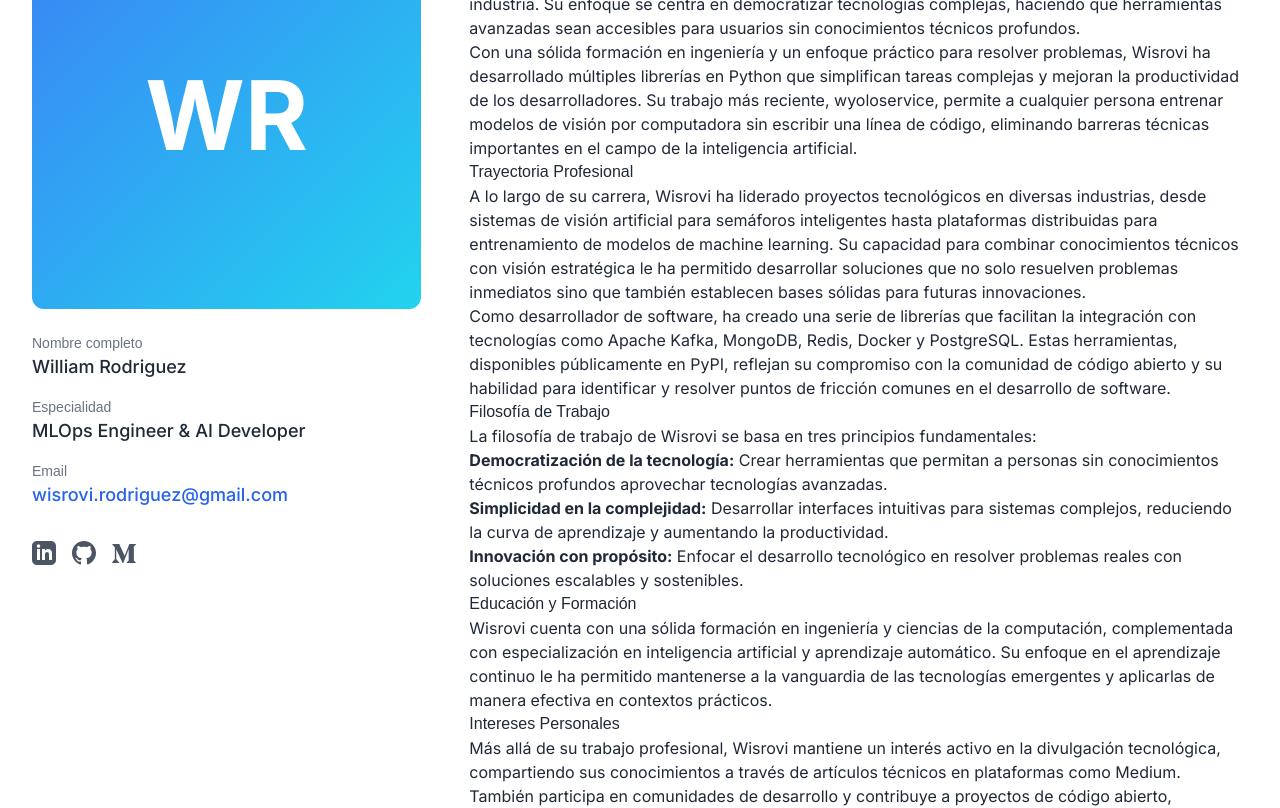
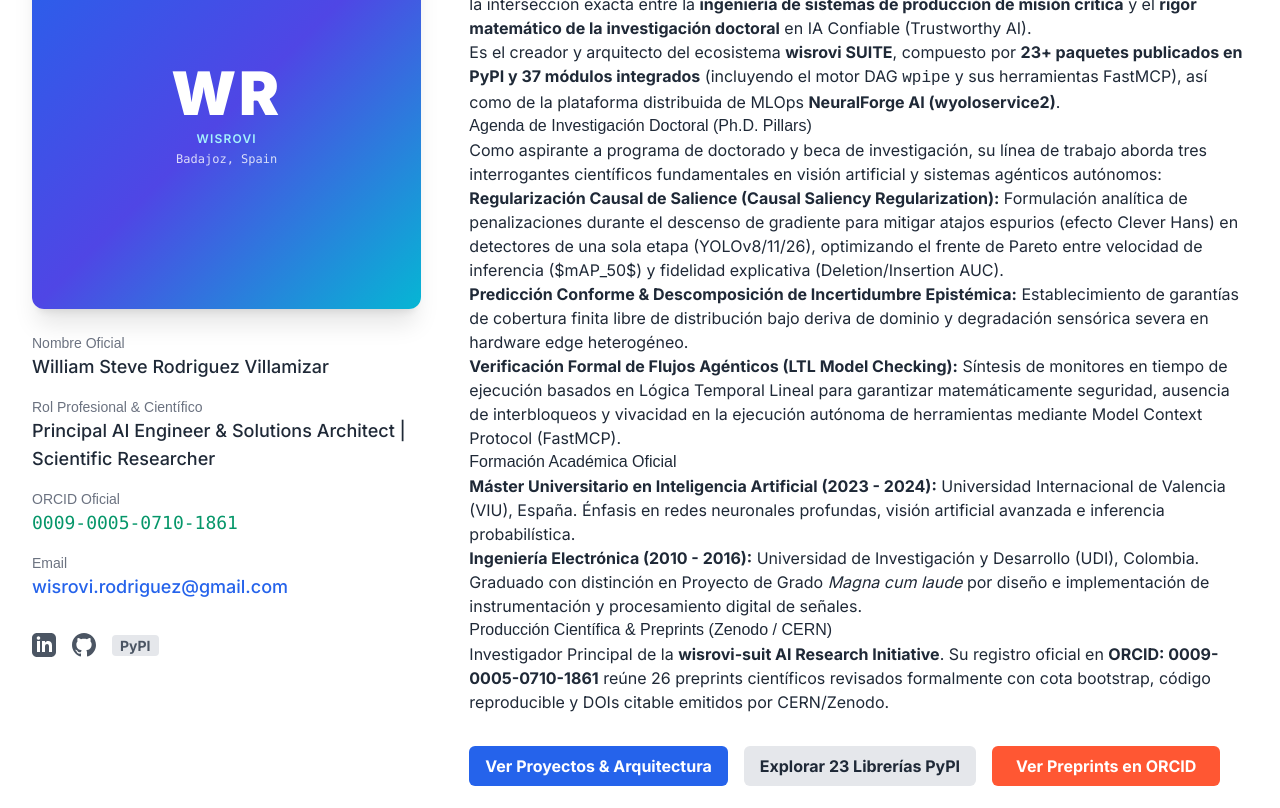
Before and after one commit to wisrovi/portfolio-wisrovi, a Next.js app: page /about in a window 1280 px wide. Shown: the part 360-1168 px from the top of the page. Built offline with nearby package versions, Linux system fonts and the light colour scheme.

Commit message:
feat(about): align profile with 3 doctoral research pillars and academic credentials

```diff
--- a/src/app/about/page.tsx
+++ b/src/app/about/page.tsx
@@ -8,26 +8,42 @@
       <section className="py-16 bg-white dark:bg-gray-900">
         <div className="max-w-7xl mx-auto px-4 sm:px-6 lg:px-8">
           <h1 className="text-4xl font-bold mb-8 text-center text-gray-800 dark:text-gray-200">
-            Sobre Wisrovi Rodriguez
+            Sobre William Steve Rodriguez (wisrovi)
           </h1>
 
           {/* Profile Section */}
           <div className="flex flex-col md:flex-row gap-12 mb-16">
             <div className="md:w-1/3">
               <div className="sticky top-24">
-                <div className="w-full aspect-square rounded-xl overflow-hidden bg-gradient-to-br from-blue-500 to-cyan-400 flex items-center justify-center mb-6">
-                  <span className="text-8xl font-bold text-white">WR</span>
+                <div className="w-full aspect-square rounded-xl overflow-hidden bg-gradient-to-br from-blue-600 via-indigo-600 to-cyan-500 flex flex-col items-center justify-center mb-6 shadow-xl p-6 text-center text-white">
+                  <span className="text-6xl font-black tracking-wider">WR</span>
+                  <span className="text-xs uppercase tracking-widest text-cyan-200 font-semibold mt-2">wisrovi</span>
+                  <span className="text-xs text-white/80 font-mono mt-1">Badajoz, Spain</span>
                 </div>
 
                 <div className="space-y-4">
                   <div>
-                    <h3 className="text-sm font-medium text-gray-500 dark:text-gray-400">Nombre completo</h3>
-                    <p className="text-lg font-medium text-gray-800 dark:text-gray-200">William Rodriguez</p>
+                    <h3 className="text-sm font-medium text-gray-500 dark:text-gray-400">Nombre Oficial</h3>
+                    <p className="text-lg font-medium text-gray-800 dark:text-gray-200">William Steve Rodriguez Villamizar</p>
                   </div>
 
                   <div>
-                    <h3 className="text-sm font-medium text-gray-500 dark:text-gray-400">Especialidad</h3>
-                    <p className="text-lg font-medium text-gray-800 dark:text-gray-200">MLOps Engineer & AI Developer</p>
+                    <h3 className="text-sm font-medium text-gray-500 dark:text-gray-400">Rol Profesional & Científico</h3>
+                    <p className="text-lg font-medium text-gray-800 dark:text-gray-200">
+                      Principal AI Engineer & Solutions Architect | Scientific Researcher
+                    </p>
+                  </div>
+
+                  <div>
+                    <h3 className="text-sm font-medium text-gray-500 dark:text-gray-400">ORCID Oficial</h3>
+                    <a
+                      href="https://orcid.org/0009-0005-0710-1861"
+                      target="_blank"
+                      rel="noopener noreferrer"
+                      className="text-lg font-medium text-emerald-600 dark:text-emerald-400 hover:underline font-mono"
+                    >
+                      0009-0005-0710-1861
+                    </a>
                   </div>
 
                   <div>
@@ -44,6 +60,7 @@
                         target="_blank"
                         rel="noopener noreferrer"
                         className="text-gray-600 dark:text-gray-400 hover:text-blue-600 dark:hover:text-blue-400 transition-colors"
+                        title="LinkedIn"
                       >
                         <svg xmlns="http://www.w3.org/2000/svg" className="h-6 w-6" fill="currentColor" viewBox="0 0 24 24">
                           <path d="M19 0h-14c-2.761 0-5 2.239-5 5v14c0 2.761 2.239 5 5 5h14c2.762 0 5-2.239 5-5v-14c0-2.761-2.238-5-5-5zm-11 19h-3v-11h3v11zm-1.5-12.268c-.966 0-1.75-.79-1.75-1.764s.784-1.764 1.75-1.764 1.75.79 1.75 1.764-.783 1.764-1.75 1.764zm13.5 12.268h-3v-5.604c0-3.368-4-3.113-4 0v5.604h-3v-11h3v1.765c1.396-2.586 7-2.777 7 2.476v6.759z"/>
@@ -55,6 +72,7 @@
                         target="_blank"
                         rel="noopener noreferrer"
                         className="text-gray-600 dark:text-gray-400 hover:text-blue-600 dark:hover:text-blue-400 transition-colors"
+                        title="GitHub"
                       >
                         <svg xmlns="http://www.w3.org/2000/svg" className="h-6 w-6" fill="currentColor" viewBox="0 0 24 24">
                           <path d="M12 0c-6.626 0-12 5.373-12 12 0 5.302 3.438 9.8 8.207 11.387.599.111.793-.261.793-.577v-2.234c-3.338.726-4.033-1.416-4.033-1.416-.546-1.387-1.333-1.756-1.333-1.756-1.089-.745.083-.729.083-.729 1.205.084 1.839 1.237 1.839 1.237 1.07 1.834 2.807 1.304 3.492.997.107-.775.418-1.305.762-1.604-2.665-.305-5.467-1.334-5.467-5.931 0-1.311.469-2.381 1.236-3.221-.124-.303-.535-1.524.117-3.176 0 0 1.008-.322 3.301 1.23.957-.266 1.983-.399 3.003-.404 1.02.005 2.047.138 3.006.404 2.291-1.552 3.297-1.23 3.297-1.23.653 1.653.242 2.874.118 3.176.77.84 1.235 1.911 1.235 3.221 0 4.609-2.807 5.624-5.479 5.921.43.372.823 1.102.823 2.222v3.293c0 .319.192.694.801.576 4.765-1.589 8.199-6.086 8.199-11.386 0-6.627-5.373-12-12-12z"/>
@@ -62,14 +80,13 @@
                       </a>
 
                       <a
-                        href="https://wisrovi.medium.com/"
+                        href="https://pypi.org/user/wisrovi/"
                         target="_blank"
                         rel="noopener noreferrer"
                         className="text-gray-600 dark:text-gray-400 hover:text-blue-600 dark:hover:text-blue-400 transition-colors"
+                        title="PyPI Profile"
                       >
-                        <svg xmlns="http://www.w3.org/2000/svg" className="h-6 w-6" fill="currentColor" viewBox="0 0 24 24">
-                          <path d="M2.846 6.887c.03-.295-.083-.586-.303-.784l-2.24-2.7v-.403h6.958l5.378 11.795 4.728-11.795h6.633v.403l-1.916 1.837c-.165.126-.247.333-.213.538v13.498c-.034.204.048.411.213.537l1.871 1.837v.403h-9.412v-.403l1.939-1.882c.19-.19.19-.246.19-.537v-10.91l-5.389 13.688h-.728l-6.275-13.688v9.174c-.052.385.076.774.347 1.052l2.521 3.058v.404h-7.148v-.404l2.521-3.058c.27-.279.39-.67.325-1.052v-10.608z"/>
-                        </svg>
+                        <span className="font-bold text-sm bg-gray-200 dark:bg-gray-700 px-2 py-0.5 rounded">PyPI</span>
                       </a>
                     </div>
                   </div>
@@ -79,55 +96,61 @@
 
             <div className="md:w-2/3">
               <div className="prose prose-lg dark:prose-invert max-w-none">
-                <h2>Perfil Profesional</h2>
+                <h2>Perfil Profesional & Científico</h2>
                 <p>
-                  Wisrovi Rodriguez es un ingeniero MLOps especializado en inteligencia artificial, visión artificial y desarrollo de software con amplia experiencia en la creación de soluciones innovadoras para la industria. Su enfoque se centra en democratizar tecnologías complejas, haciendo que herramientas avanzadas sean accesibles para usuarios sin conocimientos técnicos profundos.
+                  William Steve Rodriguez Villamizar (wisrovi) es un Ingeniero Principal de Inteligencia Artificial, Arquitecto de Soluciones e Investigador Científico con sede en Badajoz, España. Su labor se ubica en la intersección exacta entre la <strong>ingeniería de sistemas de producción de misión crítica</strong> y el <strong>rigor matemático de la investigación doctoral</strong> en IA Confiable (Trustworthy AI).
+                </p>
+                <p>
+                  Es el creador y arquitecto del ecosistema <strong>wisrovi SUITE</strong>, compuesto por <strong>23+ paquetes publicados en PyPI y 37 módulos integrados</strong> (incluyendo el motor DAG <code>wpipe</code> y sus herramientas FastMCP), así como de la plataforma distribuida de MLOps <strong>NeuralForge AI (wyoloservice2)</strong>.
                 </p>
 
+                <h2>Agenda de Investigación Doctoral (Ph.D. Pillars)</h2>
                 <p>
-                  Con una sólida formación en ingeniería y un enfoque práctico para resolver problemas, Wisrovi ha desarrollado múltiples librerías en Python que simplifican tareas complejas y mejoran la productividad de los desarrolladores. Su trabajo más reciente, wyoloservice, permite a cualquier persona entrenar modelos de visión por computadora sin escribir una línea de código, eliminando barreras técnicas importantes en el campo de la inteligencia artificial.
-                </p>
-
-                <h2>Trayectoria Profesional</h2>
-                <p>
-                  A lo largo de su carrera, Wisrovi ha liderado proyectos tecnológicos en diversas industrias, desde sistemas de visión artificial para semáforos inteligentes hasta plataformas distribuidas para entrenamiento de modelos de machine learning. Su capacidad para combinar conocimientos técnicos con visión estratégica le ha permitido desarrollar soluciones que no solo resuelven problemas inmediatos sino que también establecen bases sólidas para futuras innovaciones.
-                </p>
-
-                <p>
-                  Como desarrollador de software, ha creado una serie de librerías que facilitan la integración con tecnologías como Apache Kafka, MongoDB, Redis, Docker y PostgreSQL. Estas herramientas, disponibles públicamente en PyPI, reflejan su compromiso con la comunidad de código abierto y su habilidad para identificar y resolver puntos de fricción comunes en el desarrollo de software.
-                </p>
-
-                <h2>Filosofía de Trabajo</h2>
-                <p>
-                  La filosofía de trabajo de Wisrovi se basa en tres principios fundamentales:
+                  Como aspirante a programa de doctorado y beca de investigación, su línea de trabajo aborda tres interrogantes científicos fundamentales en visión artificial y sistemas agénticos autónomos:
                 </p>
 
                 <ol>
                   <li>
-                    <strong>Democratización de la tecnología:</strong> Crear herramientas que permitan a personas sin conocimientos técnicos profundos aprovechar tecnologías avanzadas.
+                    <strong>Regularización Causal de Salience (Causal Saliency Regularization):</strong> Formulación analítica de penalizaciones durante el descenso de gradiente para mitigar atajos espurios (efecto Clever Hans) en detectores de una sola etapa (YOLOv8/11/26), optimizando el frente de Pareto entre velocidad de inferencia ($mAP_{50}$) y fidelidad explicativa (Deletion/Insertion AUC).
                   </li>
                   <li>
-                    <strong>Simplicidad en la complejidad:</strong> Desarrollar interfaces intuitivas para sistemas complejos, reduciendo la curva de aprendizaje y aumentando la productividad.
+                    <strong>Predicción Conforme & Descomposición de Incertidumbre Epistémica:</strong> Establecimiento de garantías de cobertura finita libre de distribución bajo deriva de dominio y degradación sensórica severa en hardware edge heterogéneo.
                   </li>
                   <li>
-                    <strong>Innovación con propósito:</strong> Enfocar el desarrollo tecnológico en resolver problemas reales con soluciones escalables y sostenibles.
+                    <strong>Verificación Formal de Flujos Agénticos (LTL Model Checking):</strong> Síntesis de monitores en tiempo de ejecución basados en Lógica Temporal Lineal para garantizar matemáticamente seguridad, ausencia de interbloqueos y vivacidad en la ejecución autónoma de herramientas mediante Model Context Protocol (FastMCP).
                   </li>
                 </ol>
 
-                <h2>Educación y Formación</h2>
+                <h2>Formación Académica Oficial</h2>
+                <ul>
+                  <li>
+                    <strong>Máster Universitario en Inteligencia Artificial (2023 - 2024):</strong> Universidad Internacional de Valencia (VIU), España. Énfasis en redes neuronales profundas, visión artificial avanzada e inferencia probabilística.
+                  </li>
+                  <li>
+                    <strong>Ingeniería Electrónica (2010 - 2016):</strong> Universidad de Investigación y Desarrollo (UDI), Colombia. Graduado con distinción en Proyecto de Grado <em>Magna cum laude</em> por diseño e implementación de instrumentación y procesamiento digital de señales.
+                  </li>
+                </ul>
+
+                <h2>Producción Científica & Preprints (Zenodo / CERN)</h2>
                 <p>
-                  Wisrovi cuenta con una sólida formación en ingeniería y ciencias de la computación, complementada con especialización en inteligencia artificial y aprendizaje automático. Su enfoque en el aprendizaje continuo le ha permitido mantenerse a la vanguardia de las tecnologías emergentes y aplicarlas de manera efectiva en contextos prácticos.
+                  Investigador Principal de la <strong>wisrovi-suit AI Research Initiative</strong>. Su registro oficial en <strong>ORCID: 0009-0005-0710-1861</strong> reúne 26 preprints científicos revisados formalmente con cota bootstrap, código reproducible y DOIs citable emitidos por CERN/Zenodo.
                 </p>
 
-                <h2>Intereses Personales</h2>
-                <p>
-                  Más allá de su trabajo profesional, Wisrovi mantiene un interés activo en la divulgación tecnológica, compartiendo sus conocimientos a través de artículos técnicos en plataformas como Medium. También participa en comunidades de desarrollo y contribuye a proyectos de código abierto, reforzando su compromiso con el avance colectivo del conocimiento tecnológico.
-                </p>
-
-                <div className="mt-8">
-                  <Link href="/contact" className="btn-primary">
-                    Contactar con Wisrovi
+                <div className="mt-8 flex flex-wrap gap-4">
+                  <Link href="/projects" className="btn-primary">
+                    Ver Proyectos & Arquitectura
                   </Link>
+                  <Link href="/libraries" className="btn-secondary">
+                    Explorar 23 Librerías PyPI
+                  </Link>
+                  <a
+                    href="https://orcid.org/0009-0005-0710-1861"
+                    target="_blank"
+                    rel="noopener noreferrer"
+                    className="btn-cta"
+                  >
+                    Ver Preprints en ORCID
+                  </a>
                 </div>
               </div>
             </div>
```
